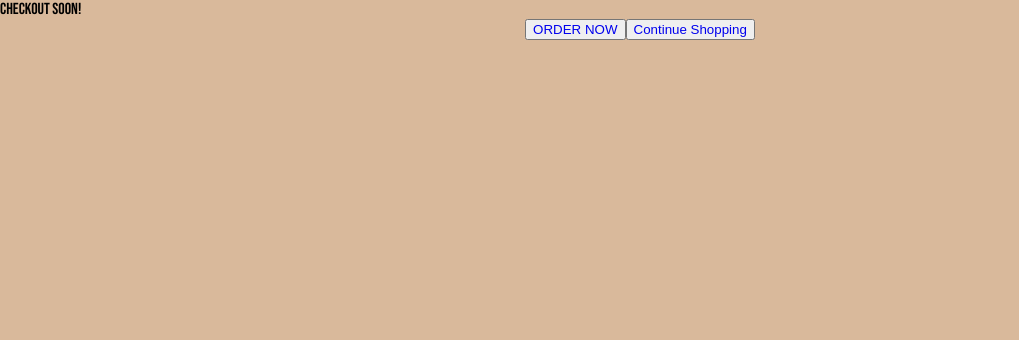
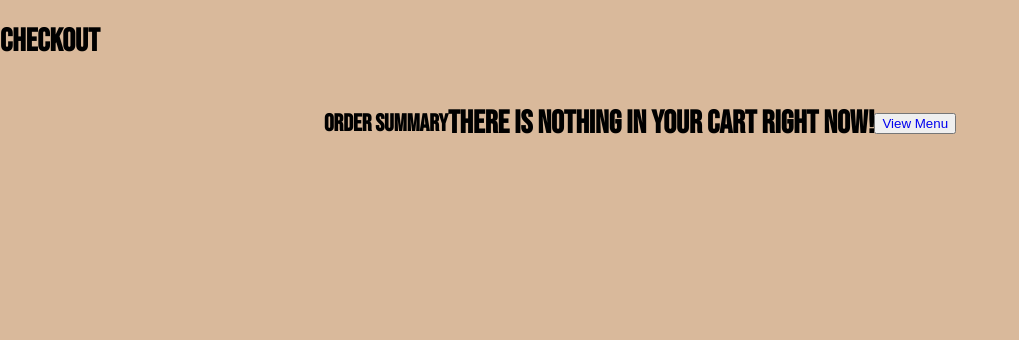
Before and after one commit to mmulvihill13/wishlist, a Django app: page /checkout/checkout/ in a window 1280 px wide. Shown: the part 99-439 px from the top of the page, without its empty margins (0-1019 px from the left). Run offline with Django 5.2, Linux system fonts and the light colour scheme.

Commit message:
Added mock checkout functionality

```diff
--- a/cart/cart.py
+++ b/cart/cart.py
@@ -4,11 +4,11 @@ class Cart():
         self.session = request.session
 
         #Get the current session key if it exists
-        cart = self.session.get('session_key')
+        cart = self.session.get('cart')
 
         #If the user is new, no session key, so make one
-        if 'session_key' not in request.session:
-            cart = self.session['session_key'] = {}
+        if 'cart' not in request.session:
+            cart = self.session['cart'] = {}
 
         #make sure cart is available on all pages of sit
         self.cart = cart
@@ -106,3 +106,11 @@ class Cart():
         for key in keys_to_delete:
             del self.cart[key]
         self.session.modified = True
+
+    #function to clear the entire cart for a session
+    def clear(self):
+        #if this cart in the session
+        if 'cart' in self.session:
+            #delete it and save the changes
+            del self.session['cart']
+            self.session.modified = True
--- a/checkout/static/checkout_style.css
+++ b/checkout/static/checkout_style.css
@@ -0,0 +1,5 @@
+.main-content{
+    max-width: 800px;
+    margin: 0 auto;
+    padding: 20px;
+}
--- a/checkout/templates/checkout/checkout.html
+++ b/checkout/templates/checkout/checkout.html
@@ -3,14 +3,76 @@
 {% block content %}
 <link rel="stylesheet" href="{% static 'css/checkout_style.css' %}">
 <div class="announcement">
-    <span class="accouncement-text">Checkout SOon!</span>
+    <h1>Checkout </h1>
 </div>
 <div class="main-content">
-        <button class="order-btn">
-            <a href="{% url 'order:menu' %}">ORDER NOW</a>
-        </button>
-        <button class="order-btn">
-            <a href="{% url 'order:menu' %}">Continue Shopping</a>
-        </button>
+        <div class="order-summary">
+            <h2>Order Summary</h2>
+        </div>
+        {% if cart_drinks %}
+            <!--If there are drinks in the cart display them-->
+            <div class="drinks-list">
+                {% for drink in cart_drinks %}
+                <div class="drink-item">
+                    <h3>{{drink.drink.name}}</h3>
+                    <h2>{{drink.total_price}}</h2>
+                </div>
+                {% endfor %}
+            </div>
+            <div class="order-total">
+                <h3>Total: {{cart_price }}</h3>
+            </div>
+
+            <!--Form to "checkout"-->
+            <div class="checkout">
+                <form method="post" action="{% url 'checkout:ordered' %}">
+                {% csrf_token %}
+                <h1>Delivery Information</h1>
+                <div class="form-group">
+                    <label for="name">Full Name:</label>
+                    <input type="text" id="name" name="name" required>
+                </div>
+                <div class="form-group">
+                    <label for="name">Phone Number:</label>
+                    <input type="text" id="name" name="name" required>
+                </div>
+                <div class="form-group">
+                    <label for="name">Location:</label>
+                    <input type="text" id="name" name="name" required>
+                </div>
+                <h1>Payment Information</h1>
+                <div class="form-group">
+                    <label for="card">Card Number:</label>
+                    <input type="text" id="card" name="card" required>
+                </div>
+                <div class="form-row">
+                    <div class="form-group half">
+                        <label for="expiration">Expiration Date:</label>
+                        <input type="text" id="expiration" name="expiration" required>
+                    </div>
+                    <div class="form-group half">
+                        <label for="cvv">CVV:</label>
+                        <input type="text" id="cvv" name="cvv" required>
+                    </div>
+                </div>
+
+                <button type="submit" class="order-btn">Place Order</button>
+            </form>
+            </div>
+
+
+            <!--Return to cart if you want -->
+            <button class="order-btn">
+                <a href="{% url 'cart' %}">Back to Cart</a>
+            </button>
+        {% else %}
+        <!--If there is nothing in the cart, don't display and head back to the cart -->
+            <h1>There is nothing in your cart right now!</h1>
+            <button class="order-btn">
+                <a href="{% url 'order:menu' %}">View Menu</a>
+            </button>
+        {% endif %}
+
 </div>
+
 {% endblock %}
--- a/checkout/urls.py
+++ b/checkout/urls.py
@@ -5,4 +5,6 @@ app_name = "checkout"
 
 urlpatterns = [
     path('checkout/', views.checkout, name='checkout'),
+    # path('process/', views.process_order, name='process_order'),
+    path('ordered/', views.ordered, name='ordered'),
 ]
--- a/checkout/views.py
+++ b/checkout/views.py
@@ -1,4 +1,64 @@
-from django.shortcuts import render, get_object_or_404
+from django.shortcuts import render, get_object_or_404, redirect
+from django.contrib import messages
+from cart.cart import Cart
 
+#checkout function
 def checkout(request):
-    return render(request, 'checkout/checkout.html')
+    cart = Cart(request)
+    # print("Sessino ID: ", request.session.session_key)
+    # print("Cart data:", cart)
+    cart_drinks = []
+    cart_price = 0
+
+    #if there i something in the cart
+    if len(cart) >0 :
+        #for each cart key and item in the cart
+        for cart_key, item in cart.cart.items():
+            drink_id = cart_key.split('-')[0]
+
+            #get the drink from the db and all of the information of this drink
+            from order.models import Drink
+            drink = get_object_or_404(Drink, id=drink_id)
+            size = item['size']
+            milk = item['milk']
+            syrup = item['syrup']
+            extra_shots = item['extra_shots']
+            quantity = item['quantity']
+            price = float(item['price'])
+            total_price = price * quantity
+
+            #add these drinks to the cart
+            cart_drinks.append({
+            'drink': drink,
+            'size': size,
+            'milk': milk,
+            'syrup': syrup,
+            'extra_shots': extra_shots,
+            'quantity': quantity,
+            'price': price,
+            'id': drink_id,
+            'total_price': total_price,
+        })
+
+        #add it to the total cart price
+        cart_price += total_price
+
+    #pass the data
+    context = {
+        'cart_drinks': cart_drinks,
+        'cart_price': cart_price
+    }
+    return render(request, 'checkout/checkout.html', context)
+
+#function for where the order is going during "process"
+def ordered(request):
+    if request.method == 'POST':
+        #if the cart is in this requested session
+        if 'cart' in request.session:
+            #get the cart request, and clear it
+            cart = Cart(request)
+            cart.clear()
+        messages.success(request, 'You order has been placed successfully')
+        return render(request, 'checkout/ordered.html')
+    #get back to the checkout page other wise
+    return redirect('checkout:checkout')
```
Also changed, not shown: checkout/templates/checkout/delivery_locations.html (added, +46 -0 lines), checkout/templates/checkout/ordered.html (added, +10 -0 lines).
